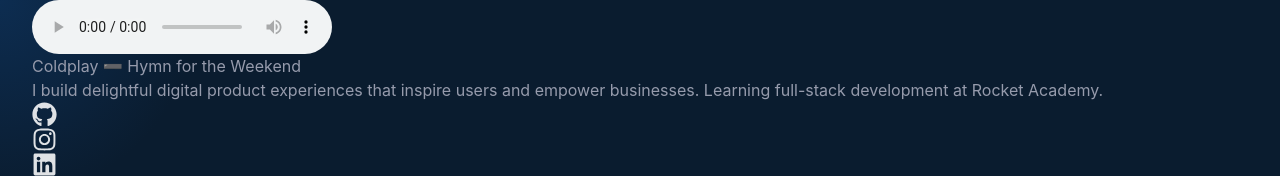
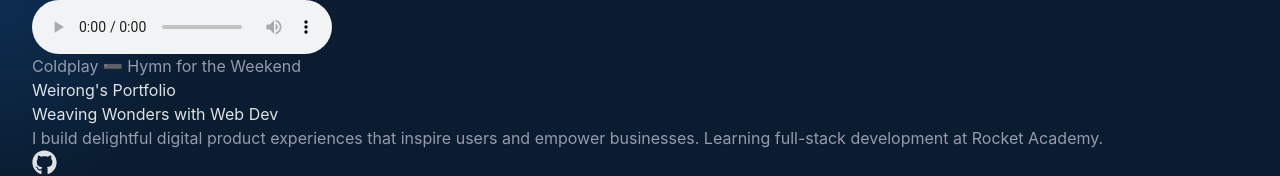
Before and after one commit to LAMEfreak/portfolio-website, a React (Vite) app: page / in a window 1280 px wide. Shown: the top 176 px of the page. Built offline with nearby package versions, Linux system fonts and the light colour scheme.

Commit message:
Fixed hero section

```diff
--- a/src/App.jsx
+++ b/src/App.jsx
@@ -32,8 +32,8 @@
         <p className="mt-3 font-semibold">Coldplay ➖ Hymn for the Weekend</p>
       </div>
       <Hero
-        heroTitle="Weirong's Portfolio"
-        heroSubtitle="Weaving Wonders with Web Dev"
+        title="Weirong's Portfolio"
+        subtitle="Weaving Wonders with Web Dev"
         description="I build delightful digital product experiences that inspire users and empower businesses. Learning full-stack development at Rocket Academy."
       />
       <div>
```
